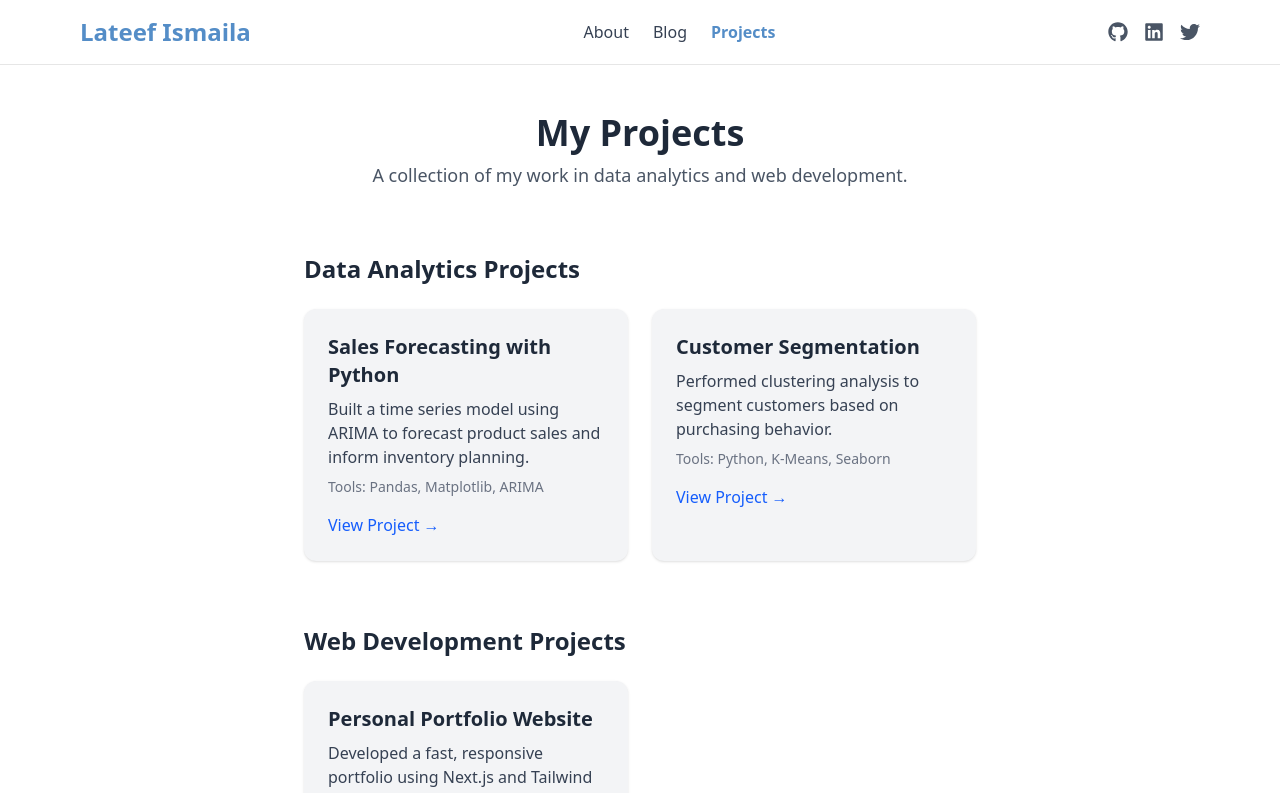
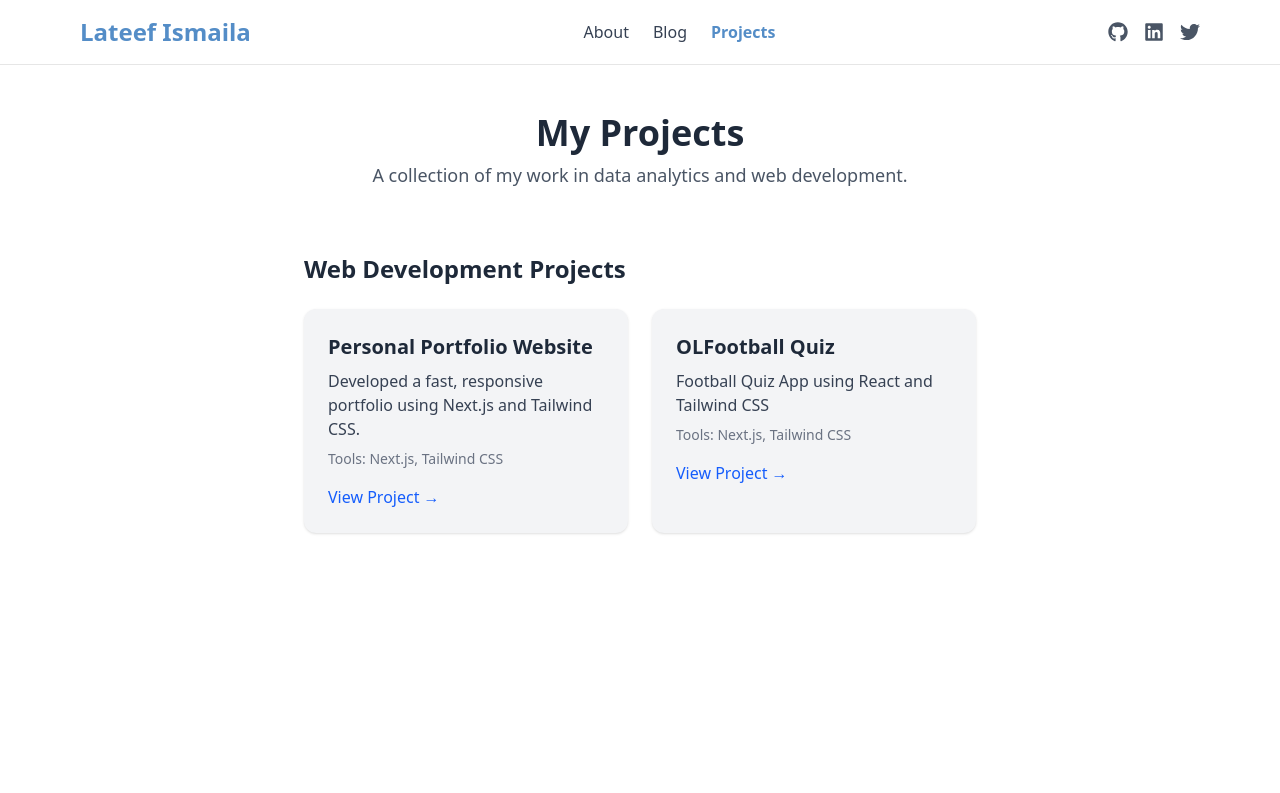
Before and after one commit to olaalaanu/olaalaanu, a Next.js app: page /projects in a window 1280 px wide. Shown: the top 793 px of the page. Built offline with nearby package versions, Linux system fonts and the light colour scheme.

Commit message:
Updated project page.

```diff
--- a/src/app/projects/page.tsx
+++ b/src/app/projects/page.tsx
@@ -19,7 +19,7 @@ export default function PortfolioPage() {
         </div>
 
         {/* Data Analytics Section */}
-        <section>
+        {/* <section>
           <h2 className="text-2xl font-semibold mb-6">
             Data Analytics Projects
           </h2>
@@ -60,7 +60,7 @@ export default function PortfolioPage() {
               </div>
             ))}
           </div>
-        </section>
+        </section> */}
 
         {/* Web Development Section */}
         <section>
@@ -74,7 +74,13 @@ export default function PortfolioPage() {
                 description:
                   "Developed a fast, responsive portfolio using Next.js and Tailwind CSS.",
                 tools: "Next.js, Tailwind CSS",
-                link: "#",
+                link: "https://github.com/olaalaanu/olaalaanu",
+              },
+              {
+                title: "OLFootball Quiz",
+                description: "Football Quiz App using React and Tailwind CSS",
+                tools: "Next.js, Tailwind CSS",
+                link: "https://github.com/olaalaanu/olfootball-quiz",
               },
             ].map((project, index) => (
               <div
```
